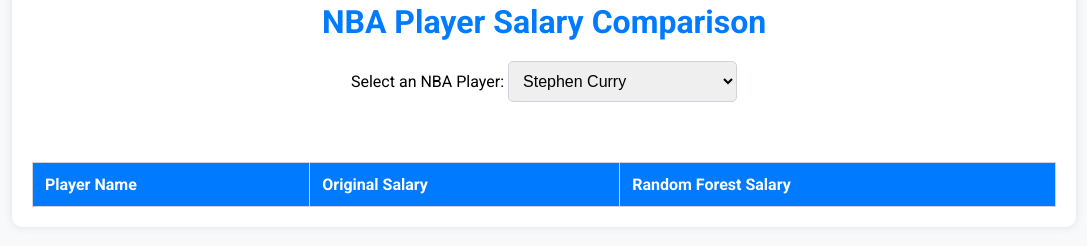
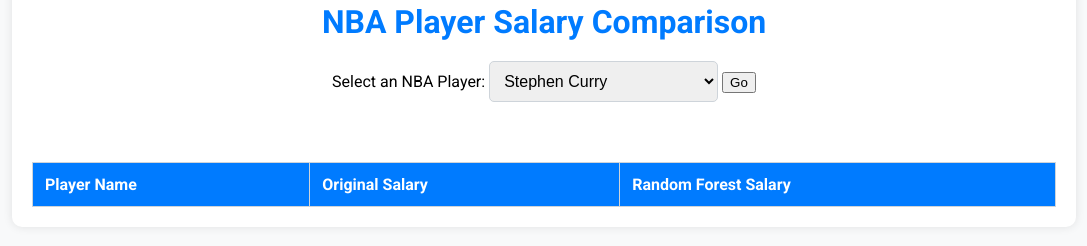
Before and after one commit to ManjinderUNCC/6156-website, a plain HTML site: page index.html in a window 1280 px wide. Shown: the part 144-390 px from the top of the page, without its empty margins (96-1183 px from the left). Drawn offline with Linux system fonts and the light colour scheme.

Commit message:
Update index.html

```diff
--- a/index.html
+++ b/index.html
@@ -20,6 +20,7 @@
             <select id="player-select">
                 <!-- Options will be dynamically populated -->
             </select>
+            <button onclick="showPlayerSalary()">Go</button> <!-- New button -->
         </div>
         <div class="table-container">
             <table id="salary-table">
```
